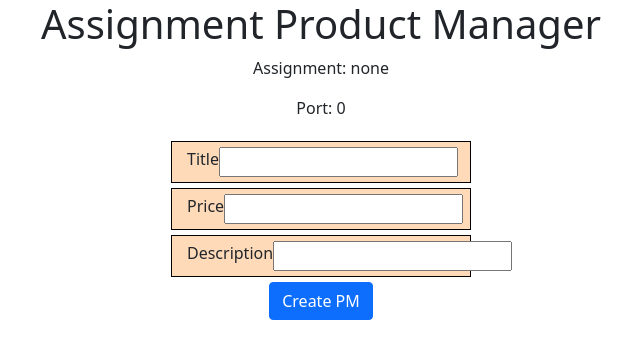
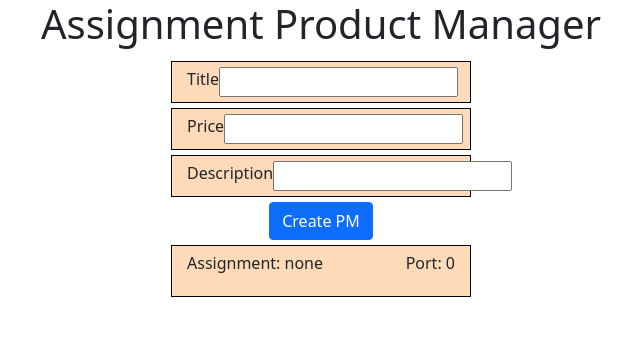
Before and after one commit to niembro64/assignment_product_manager_01, a React (Create React App) app in the folder client/: page / in a window 1280 px wide. Shown: the top 358 px of the page, without its empty margins (319-959 px from the left). Built offline with nearby package versions, Linux system fonts and the light colour scheme; no server answers.

Commit message:
working on states

```diff
--- a/client/src/App.jsx
+++ b/client/src/App.jsx
@@ -5,6 +5,7 @@ import React, { useEffect, useState, createElement } from "react";
 import { useParams } from "react-router-dom/cjs/react-router-dom.min";
 
 function App() {
+  const [form, setForm] = useState({title: "default", price: "default", description: "default"})
   const [title, setTitle] = useState("");
   const [price, setPrice] = useState("");
   const [description, setDescription] = useState("");
@@ -12,11 +13,21 @@ function App() {
 
   useEffect(() => {
     p("useEffect Running");
+
+    // pulling hello data
     axios
       .get("http://localhost:9000/api")
       .then((res) => {
+        // console.log(res);
+        setDbtest(res.data);
+      })
+      .catch((err) => console.log(err));
+
+    // pulling elements
+    axios
+      .get("http://localhost:9000/api/pm/")
+      .then((res) => {
         console.log(res);
-        setDbtest(res.data)
       })
       .catch((err) => console.log(err));
   }, []);
@@ -40,10 +51,7 @@ function App() {
   return (
     <div className="App">
       <h1>Assignment Product Manager</h1>
-      <div>
-        <p>Assignment: {dbtest.assignment}</p>
-        <p>Port: {dbtest.port}</p>
-      </div>
+
       <form onSubmit={onSubmitHandler}>
         <div className="box">
           <label htmlFor="title">Title</label>
@@ -61,6 +69,10 @@ function App() {
           Create PM
         </button>
       </form>
+      <div className="box">
+        <p>Assignment: {dbtest.assignment}</p>
+        <p>Port: {dbtest.port}</p>
+      </div>
     </div>
   );
 }
```
